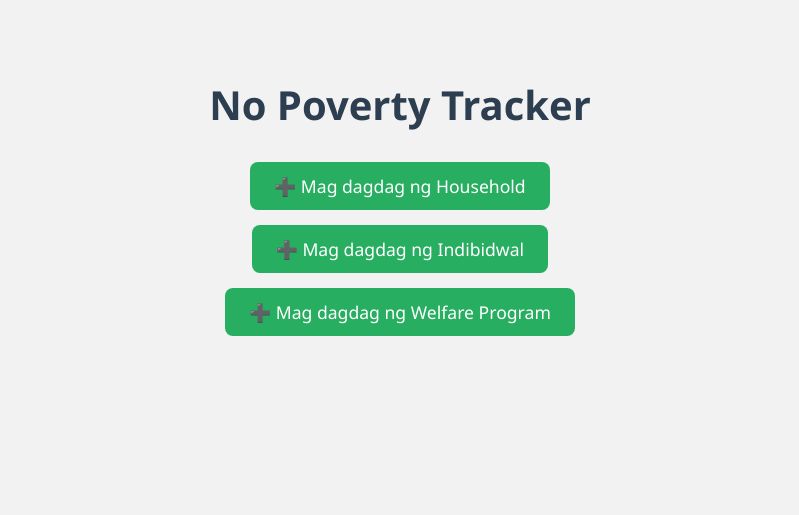
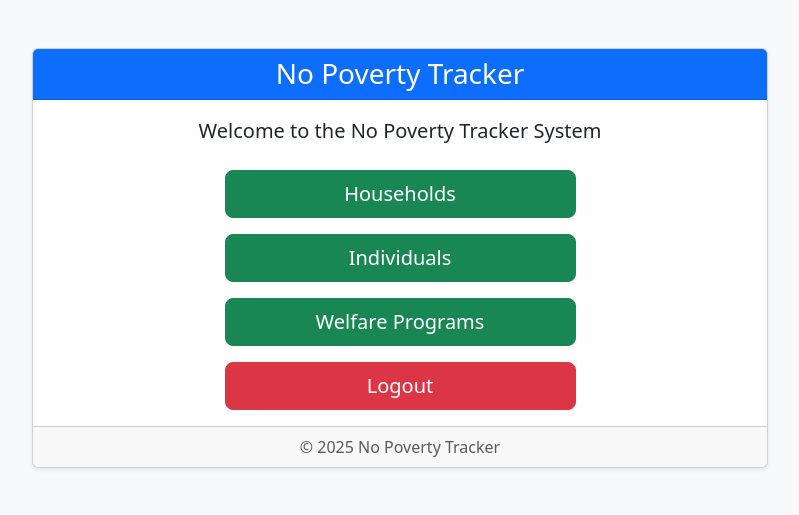
Before and after one commit to arron808/No-Poverty-Tracker-NPT-Social-Welfare-Monitoring-for-Low-Income, a PHP site: page / in a window 1280 px wide. Shown: the top 515 px of the page, without its empty margins (240-1039 px from the left). Run offline with PHP 8.4, Linux system fonts and the light colour scheme.

Commit message:
Update index.php

```diff
--- a/index.php
+++ b/index.php
@@ -1,15 +1,36 @@
 <!DOCTYPE html>
-<html>
+<html lang="en">
 <head>
-    <title>NPT Dashboard</title>
-    <link rel="stylesheet" type="text/css" href="style.css">
+    <meta charset="UTF-8">
+    <title>No Poverty Tracker - Home</title>
+    <link href="https://cdn.jsdelivr.net/npm/bootstrap@5.3.0/dist/css/bootstrap.min.css" rel="stylesheet">
 </head>
-<body>
-    <h1>No Poverty Tracker</h1>
-    <ul>
-        <li><a href="create_household.php">➕ Mag dagdag ng Household</a></li>
-        <li><a href="create_individual.php">➕ Mag dagdag ng Indibidwal</a></li>
-        <li><a href="create_program.php">➕ Mag dagdag ng Welfare Program</a></li>
-    </ul>
+<body class="bg-light">
+
+    <div class="container py-5">
+        <div class="row justify-content-center">
+            <div class="col-md-8">
+                <div class="card shadow-sm">
+                    <div class="card-header bg-primary text-white text-center">
+                        <h3 class="mb-0">No Poverty Tracker</h3>
+                    </div>
+                    <div class="card-body text-center">
+                        <p class="lead">Welcome to the No Poverty Tracker System</p>
+                        <div class="d-grid gap-3 col-6 mx-auto mt-4">
+                            <a href="create_household.php" class="btn btn-success btn-lg">Households</a>
+                            <a href="create_household.php" class="btn btn-success btn-lg">Individuals</a>
+                            <a href="create_household.php" class="btn btn-success btn-lg">Welfare Programs</a>
+
+                            <a href="logout.php" class="btn btn-danger btn-lg">Logout</a>
+                        </div>
+                    </div>
+                    <div class="card-footer text-muted text-center">
+                        &copy; <?= date('Y') ?> No Poverty Tracker
+                    </div>
+                </div>
+            </div>
+        </div>
+    </div>
+
 </body>
 </html>
```
